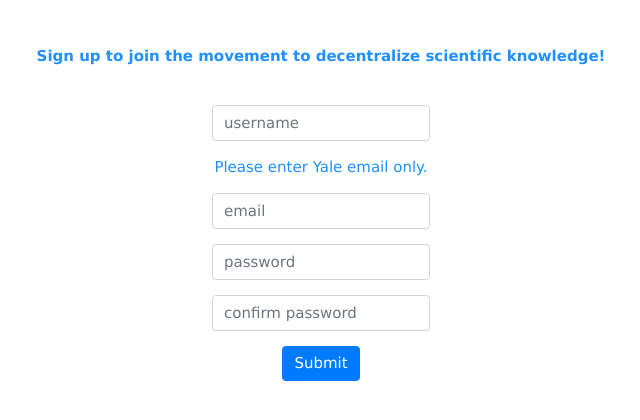
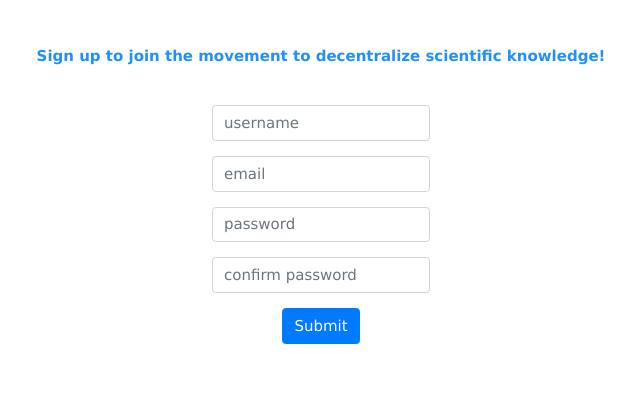
Before and after one commit to dcyphr/dcyphr-app, a Flask app: page /register in a window 1280 px wide. Shown: the part 64-484 px from the top of the page, without its empty margins (319-959 px from the left). Run offline with Flask 2, Linux system fonts and the light colour scheme; some libraries are stand-ins or nearby versions.

Commit message:
removed Yale email requirement

```diff
--- a/application.py
+++ b/application.py
@@ -35,8 +35,8 @@
 
 # Configure CS50 Library to use SQLite database
 # db = SQL('postgres://hwicvwhg:4zzgStNJkiEy3hC3gtFHrdlyLFR_vQUN@rajje.db.elephantsql.com:5432/hwicvwhg?sslmode=require')
-# db = SQL("sqlite:///nvision.db")
-db = SQL(os.environ['DATABASE_URL'])
+db = SQL("sqlite:///nvision.db")
+# db = SQL(os.environ['DATABASE_URL'])
 # This allows the user to browse the different articles
 # Displays articles by recency of completion and displays only the article title and author as a link to the page that contains the actual summary
 @app.route("/browse", methods=["GET", "POST"])
@@ -425,7 +425,7 @@
         if len(db.execute("SELECT id FROM users WHERE email = :email", email=email)) > 0:
             return render_template("apology.html", message="That email is already registered")
         # checks that it is a valid email
-        if not re.match(r"^[A-Za-z0-9\.\+_-]+@yale.edu", email):
+        if not re.match(r"^[A-Za-z0-9\.\+_-]+@", email):
             return render_template("apology.html", message="Not a valid email address")
         # checks if username is taken
         if len(db.execute("SELECT id FROM users WHERE username = :username", username=username)) > 0:
--- a/templates/register.html
+++ b/templates/register.html
@@ -13,7 +13,7 @@
     <br>
     <input type="text" class="form-control" name="username" placeholder="username">
     <p></p>
-    <p style="color: DodgerBlue">Please enter Yale email only.</p>
+    <!--<p style="color: DodgerBlue">Please enter Yale email only.</p>-->
     <input type="text" class="form-control" name="email" placeholder="email">
     <p></p>
     <input type="password" class="form-control" name="password" placeholder="password">
```
Also changed, not shown: nvision.db.
